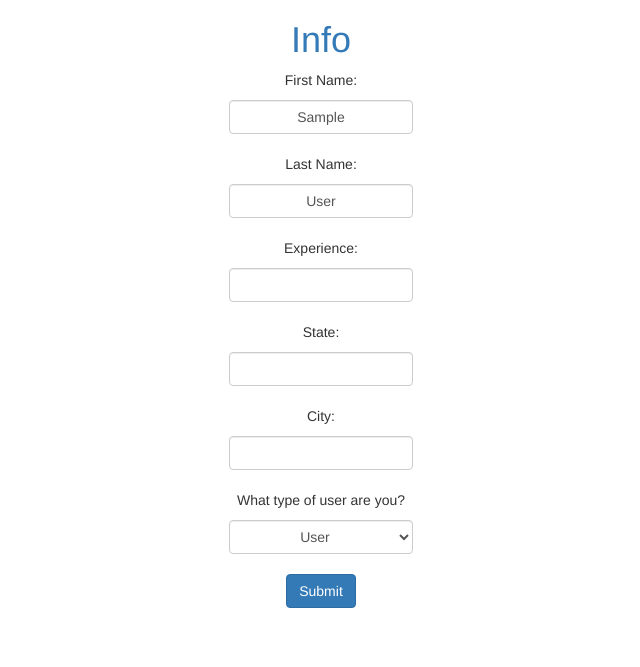
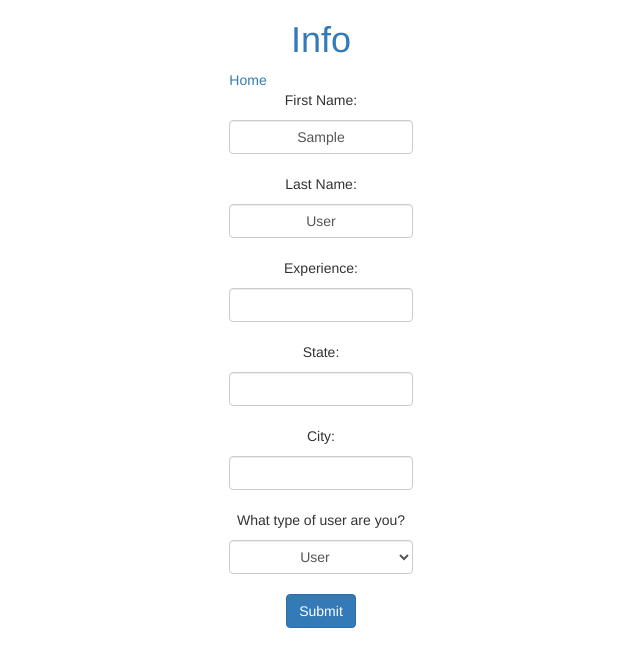
Before and after one commit to hassantsyed/healthSite, a Django app: page /accounts/info/ in a window 1280 px wide. Shown: the top 667 px of the page, without its empty margins (319-959 px from the left). Run offline with Django 3.2, Linux system fonts and the light colour scheme; the visitor is signed in with stand-in values (Sample User, id 1); some libraries are stand-ins or nearby versions.

Commit message:
finished info page

```diff
--- a/train/accounts/templates/accounts/info.html
+++ b/train/accounts/templates/accounts/info.html
@@ -15,6 +15,7 @@ btn-toolbar{
             <form method="POST" action="{%url 'info'%}">
                 {% csrf_token %}
                 <h1 class="text-center text-primary">Info</h1>
+                <a href="{%url 'profile'%}" class="text-center">Home</a>
                 <h3 class="text-danger text-center hidden" id="error"></h3>
                 <p class="text-center">First Name:</p>
                 <input class="form-control text-center" type="text" value="{{user.first_name}}" name='first_name'></input><br>
@@ -59,8 +60,8 @@ btn-toolbar{
         $("#error").toggleClass("hidden");
       }
       $("#error").html("Some information is missing");
-  }
-});
+    }
+  });
 
 </script>
 
```
